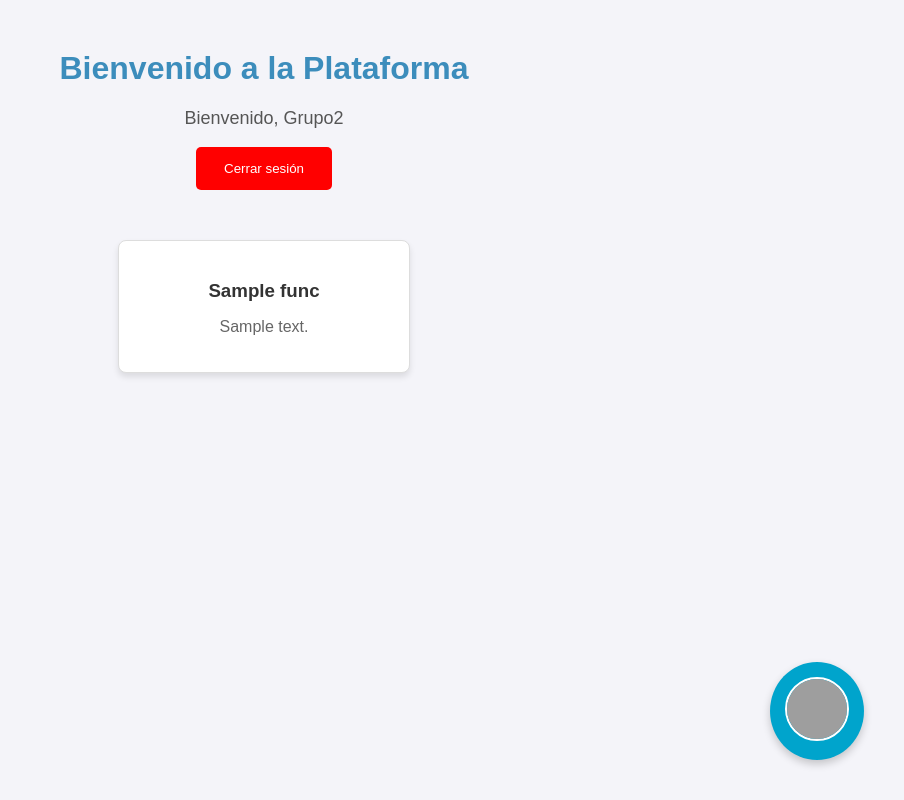
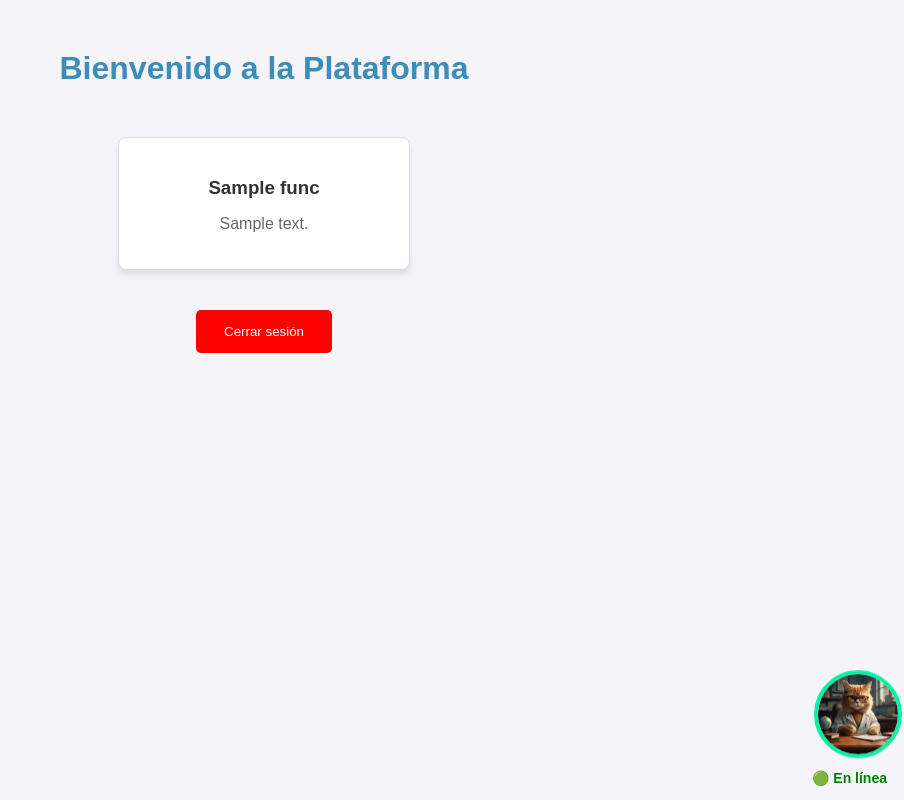
Before and after one commit to DvidHernan/Proyecto-PLATAFORMA-DE-APOYO-PSICOL-GICO-VIRTUAL, a Django app: template proyecto/accounts/templates/accounts/home.html in a window 1280 px wide. Shown: the whole page, without its empty margins (376-1280 px from the left). Run offline with Django 3.2, Linux system fonts and the light colour scheme; a user stored in the database is signed in; tables that the repository leaves empty hold one stand-in row (values such as "Sample post"); the template is opened without the code that fills it: most values are stand-ins (such as "Sample title", 1, 10 or a date in 2020); grey boxes are pictures that could not be loaded.

Commit message:
HTML y CSS

```diff
--- a/proyecto/accounts/static/accounts/CSS/styles2.css
+++ b/proyecto/accounts/static/accounts/CSS/styles2.css
@@ -72,34 +72,49 @@ a:hover {
     margin-top: 20px;
 }
 
+@keyframes bounce {
+    0%, 100% { transform: translateY(0); }
+    50% { transform: translateY(-10px); }
+  }
+
 /* Botón del Chatbot */
 #chatbot-btn {
-  position: fixed;
-  bottom: 40px;
-  right: 40px;
-  background-color: #00A4CC;
-  padding: 15px;
-  border-radius: 50%;
-  box-shadow: 0 4px 8px rgba(0, 0, 0, 0.2);
-  cursor: pointer;
-  z-index: 1000;
-  transition: all 0.3s ease;
-}
+    width: 60px;
+    height: 60px;
+    border-radius: 50%;
+    cursor: pointer;
+    animation: bounce 1.5s infinite;
+    position: fixed;
+    bottom: 60px; /* Ajustar según el diseño */
+    right: 30px;
+  }
+
+  #chatbot-status {
+    text-align: center;
+    font-size: 14px;
+    color: green;
+    font-weight: bold;
+    margin-top: 5px;
+    position: fixed;
+    bottom: 0px; /* Justo debajo del botón */
+    right: 17px;
+  }
+
 #chatbot-btn:hover {
   transform: scale(1.1);
 }
 #chatbot-btn img {
-  width: 60px;
-  height: 60px;
+  width: 80px;
+  height: 80px;
   border-radius: 50%;
-  border: 2px solid #fff;
+  border: 4px solid #09f0a3;
 }
 
 /* Contenedor del Chat */
 #chat-container {
   position: fixed;
-  bottom: 90px;
-  right: 20px;
+  bottom: 70px;
+  right: 90px;
   width: 320px;
   background-color: #fff;
   border-radius: 10px;
@@ -143,15 +158,15 @@ a:hover {
 }
 
 .user-message {
-  background-color: #4CAF50;
+  background-color: #014604d0;
   color: #fff;
   align-self: flex-end;
   border-bottom-right-radius: 0;
 }
 
 .assistant-message {
-  background-color: #f0f0f0;
-  color: #333;
+  background-color: #0b27a3c2;
+  color: #f8f8f8;
   align-self: flex-start;
   border-bottom-left-radius: 0;
 }
@@ -275,7 +290,7 @@ textarea {
 
 .button:hover{
     transition: all .5s;
-    transform: rotate(-3deg) scale(1.1);
+    transform:  scale(1.1);
     box-shadow: 0px 3px 5px rgba(0,0,0,.4);
 }
 .button:hover span{
--- a/proyecto/accounts/templates/accounts/home.html
+++ b/proyecto/accounts/templates/accounts/home.html
@@ -10,17 +10,6 @@
 </head>
 <body>
   <h1>Bienvenido a la Plataforma</h1>
-  {% if user.is_authenticated %}
-    <div class="session-info">
-      <p>Bienvenido, {{ user.username }}</p>
-      <form action="{% url 'logout' %}" method="post">
-        {% csrf_token %}
-        <button type="submit" class = "exit"><i class="fas fa-times-circle"></i>Cerrar sesión</button>
-      </form>
-    </div>
-  {% else %}
-    <p><a href="{% url 'login' %}">Iniciar sesión</a></p>
-  {% endif %}
 
   <div class="funcionalidades-container">
     {% for func in funcionalidades %}
@@ -32,8 +21,11 @@
   </div>
 
   <!-- Botón flotante del Chatbot (imagen de gatito) -->
-  <div id="chatbot-btn" title="Chat con tu Asistente">
-    <img src="https://encrypted-tbn0.gstatic.com/images?q=tbn:ANd9GcQIHapIeCiwS7x6LmNiUMsGcyA3R8dgs-nSdQ&s" alt="Chatbot Gatito">
+  <div id="chatbot-container">
+    <div id="chatbot-btn" title="Chat con tu Asistente">
+      <img src="{% static 'accounts/images/gato.jpeg' %}" alt="Chatbot Gatito">
+    </div>
+    <p id="chatbot-status">🟢 En línea</p>
   </div>
 
   <!-- Contenedor del Chat -->
@@ -53,13 +45,26 @@
       <form id="chat-form">
         {% csrf_token %}
         <textarea name="question" id="question" placeholder="Escribe tu pregunta..." required></textarea>
-        <button type="submit" class = "button" id="ask-btn">Enviar Pregunta    <span></span>
+        <button type="submit" class = "button" id="ask-btn">Enviar Mensaje    <span></span>
             <span></span>
             <span></span>
             <span></span></button>
       </form>
     </div>
   </div>
+
+  <footer>
+    {% if user.is_authenticated %}
+      <div class="session-info">
+        <form action="{% url 'logout' %}" method="post">
+          {% csrf_token %}
+          <button type="submit" class="exit"><i class="fas fa-times-circle"></i> Cerrar sesión</button>
+        </form>
+      </div>
+    {% else %}
+      <p><a href="{% url 'login' %}">Iniciar sesión</a></p>
+    {% endif %}
+  </footer>
 
   <script src="https://code.jquery.com/jquery-3.6.0.min.js"></script>
   <script>
```
Also changed, not shown: proyecto/accounts/static/accounts/images/gato.jpeg (added), proyecto/db.sqlite3.
